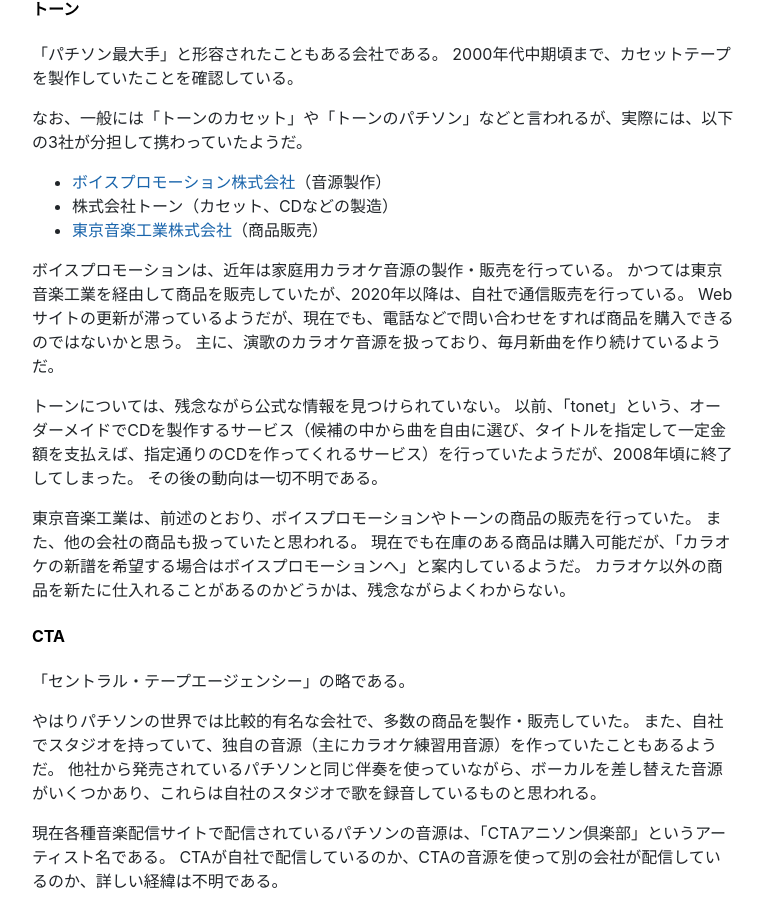
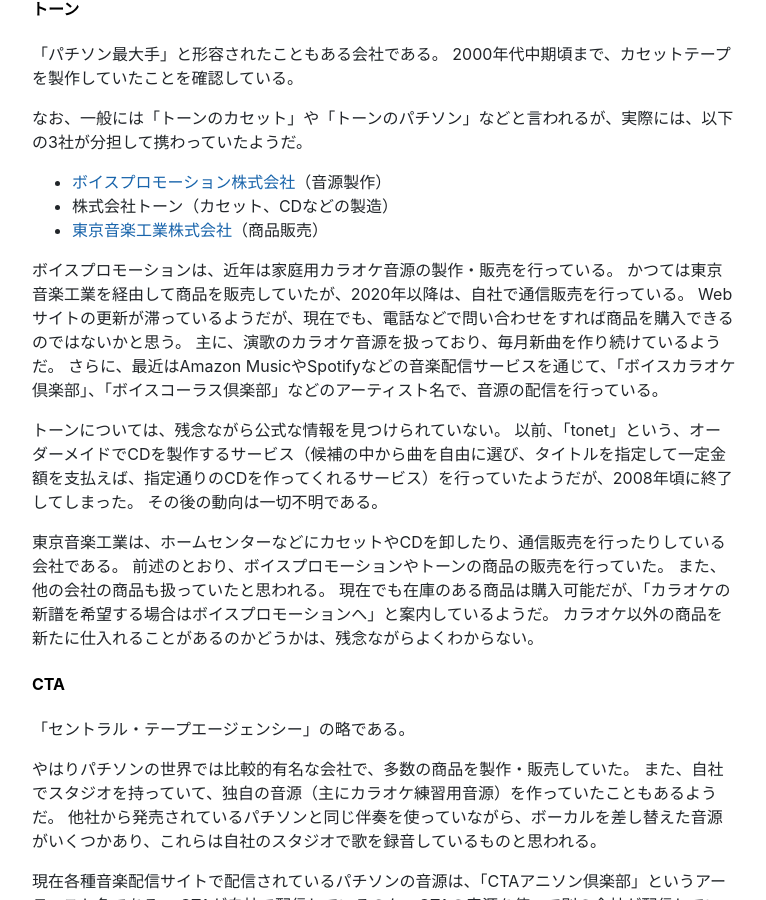
Before and after one commit to kitabatake1013/kitabatake1013.github.io, a Jekyll site: the page built from _posts/2023-04-27-pachison.md, in a window 1280 px wide and 900 px high, scrolled down 3319 px. Shown: the whole window, without its empty margins (256-1022 px from the left). Built offline with Jekyll 4.4.1, drawn with Linux system fonts in a browser that asks for light colours; nearby versions of some CDN libraries.

Commit message:
update pachison

```diff
--- a/_posts/2023-04-27-pachison.md
+++ b/_posts/2023-04-27-pachison.md
@@ -134,12 +135,14 @@
 かつては東京音楽工業を経由して商品を販売していたが、2020年以降は、自社で通信販売を行っている。
 Webサイトの更新が滞っているようだが、現在でも、電話などで問い合わせをすれば商品を購入できるのではないかと思う。
 主に、演歌のカラオケ音源を扱っており、毎月新曲を作り続けているようだ。
+さらに、最近はAmazon MusicやSpotifyなどの音楽配信サービスを通じて、「ボイスカラオケ倶楽部」、「ボイスコーラス倶楽部」などのアーティスト名で、音源の配信を行っている。
 
 トーンについては、残念ながら公式な情報を見つけられていない。
 以前、「tonet」という、オーダーメイドでCDを製作するサービス（候補の中から曲を自由に選び、タイトルを指定して一定金額を支払えば、指定通りのCDを作ってくれるサービス）を行っていたようだが、2008年頃に終了してしまった。
 その後の動向は一切不明である。
 
-東京音楽工業は、前述のとおり、ボイスプロモーションやトーンの商品の販売を行っていた。
+東京音楽工業は、ホームセンターなどにカセットやCDを卸したり、通信販売を行ったりしている会社である。
+前述のとおり、ボイスプロモーションやトーンの商品の販売を行っていた。
 また、他の会社の商品も扱っていたと思われる。
 現在でも在庫のある商品は購入可能だが、「カラオケの新譜を希望する場合はボイスプロモーションへ」と案内しているようだ。
 カラオケ以外の商品を新たに仕入れることがあるのかどうかは、残念ながらよくわからない。
```
Also changed, not shown: other parts of _posts/2023-04-27-pachison.md (+1 -0 lines).
